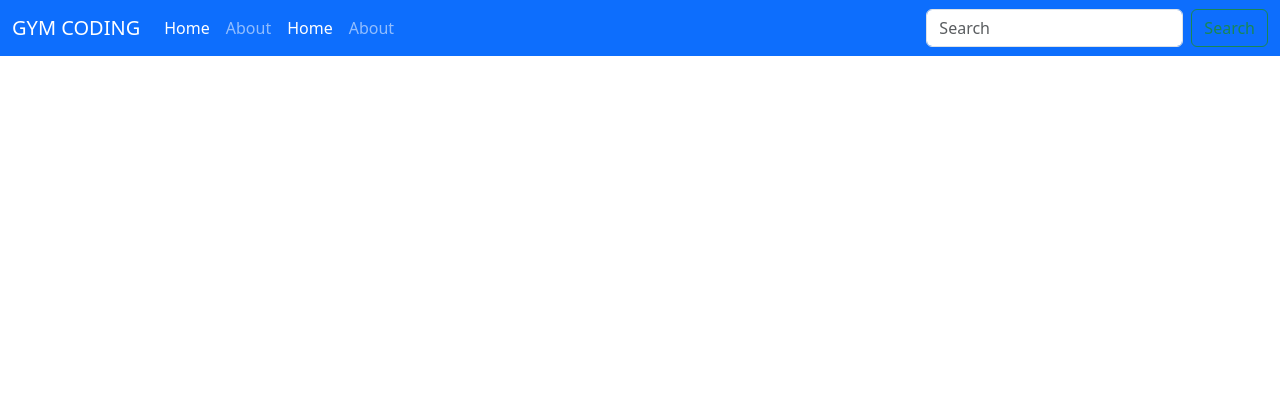
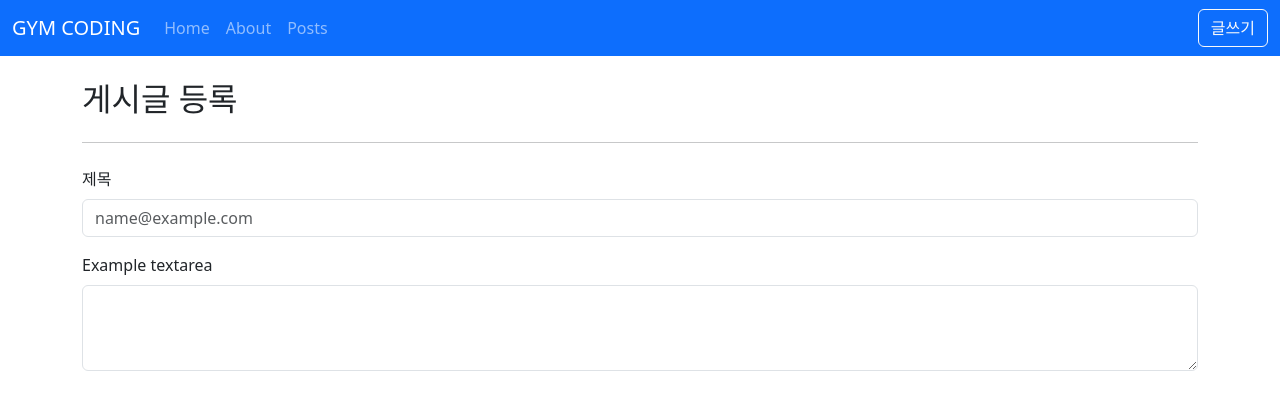
Before and after one commit to youngseoJi/Vue3-Posts, a Vue app: page /posts/create in a window 1280 px wide. Shown: the top 410 px of the page. Built offline with nearby package versions, Linux system fonts and the light colour scheme.

Commit message:
vuerouter 연결해보기

```diff
--- a/src/layouts/TheHeader.vue
+++ b/src/layouts/TheHeader.vue
@@ -17,35 +17,39 @@
 				<div class="collapse navbar-collapse" id="navbarSupportedContent">
 					<ul class="navbar-nav me-auto">
 						<li class="nav-item">
-							<RouterLink class="nav-link active" to="/">Home</RouterLink>
+							<RouterLink class="nav-link" active-class="active" to="/"
+								>Home</RouterLink
+							>
 						</li>
 						<li class="nav-item">
-							<RouterLink class="nav-link" to="/about">About</RouterLink>
+							<RouterLink class="nav-link" active-class="active" to="/about"
+								>About</RouterLink
+							>
 						</li>
 						<li class="nav-item">
-							<a class="nav-link active" aria-current="page" href="#">Home</a>
-						</li>
-						<li class="nav-item">
-							<a class="nav-link" href="#">About</a>
+							<RouterLink class="nav-link" active-class="active" to="/posts"
+								>Posts</RouterLink
+							>
 						</li>
 					</ul>
-					<form class="d-flex" role="search">
-						<input
-							class="form-control me-2"
-							type="search"
-							placeholder="Search"
-							aria-label="Search"
-						/>
-						<button class="btn btn-outline-success" type="submit">
-							Search
+					<div class="d-flex" role="search">
+						<button class="btn btn-outline-light" type="button" @click="goPage">
+							글쓰기
 						</button>
-					</form>
+					</div>
 				</div>
 			</div>
 		</nav>
 	</header>
 </template>
 
-<script setup></script>
+<script setup>
+import { useRouter } from "vue-router";
+
+const router = useRouter();
+const goPage = () => {
+	router.push("/posts/create");
+};
+</script>
 
 <style lang="scss" scoped></style>
--- a/src/router/index.js
+++ b/src/router/index.js
@@ -2,15 +2,42 @@ import { createRouter, createWebHistory } from "vue-router";
 
 import AboutView from "@/views/AboutView.vue";
 import HomeView from "@/views/HomeView.vue";
+import PostCreateView from "@/views/posts/PostCreateView.vue";
+import PostDetailView from "@/views/posts/PostDetailView.vue";
+import PostEditView from "@/views/posts/PostEditView.vue";
+import PostListView from "@/views/posts/PostListView.vue";
 
 const routes = [
 	{
 		path: "/",
+		name: "Home", // 이름이 있는 라우터 설정
 		component: HomeView,
 	},
 	{
 		path: "/about",
+		name: "About",
 		component: AboutView,
+	},
+	{
+		path: "/posts",
+		component: PostListView,
+	},
+	{
+		path: "/posts/create",
+		component: PostCreateView,
+	},
+	// 동적 라우팅
+	// 동일한 페이지를 렝더링 하고 싶다면 ? // 동일한 경로 동일 작성/ :달라지는 것 세미콜론
+	// 동일 라우트 경로/:파라미터
+
+	// 쿼리 또는 hash는 라우터 설정하지 않는다.
+	{
+		path: "/posts/:id",
+		component: PostDetailView,
+	},
+	{
+		path: "/posts/:id/edit",
+		component: PostEditView,
 	},
 ];
 
--- a/src/views/AboutView.vue
+++ b/src/views/AboutView.vue
@@ -1,5 +1,11 @@
 <template>
-	<div><h2>About</h2></div>
+	<div>
+		<h2>About</h2>
+		<p>{{ $route.path }}</p>
+		<button class="btn btn-primary" @click="$router.push('/')">
+			홈으로 이동
+		</button>
+	</div>
 </template>
 
 <script setup></script>
--- a/src/views/HomeView.vue
+++ b/src/views/HomeView.vue
@@ -1,7 +1,18 @@
 <template>
-	<div><h2>Home</h2></div>
+	<div>
+		<h2>Home</h2>
+		<p>{{ $route.path }}</p>
+		<button class="btn btn-primary" @click="goAboutPage">About으로 이동</button>
+	</div>
 </template>
 
-<script setup></script>
+<script setup>
+import { useRouter } from "vue-router";
+
+const router = useRouter();
+const goAboutPage = () => {
+	router.push("/about");
+};
+</script>
 
 <style lang="scss" scoped></style>
--- /dev/null
+++ b/src/views/posts/PostCreateView.vue
@@ -0,0 +1,31 @@
+<template>
+	<div>
+		<h2>게시글 등록</h2>
+		<hr class="my-4" />
+		<form action="">
+			<div class="mb-3">
+				<label for="exampleFormControlInput1" class="form-label">제목</label>
+				<input
+					type="email"
+					class="form-control"
+					id="exampleFormControlInput1"
+					placeholder="name@example.com"
+				/>
+			</div>
+			<div class="mb-3">
+				<label for="exampleFormControlTextarea1" class="form-label"
+					>Example textarea</label
+				>
+				<textarea
+					class="form-control"
+					id="exampleFormControlTextarea1"
+					rows="3"
+				></textarea>
+			</div>
+		</form>
+	</div>
+</template>
+
+<script setup></script>
+
+<style lang="scss" scoped></style>
--- /dev/null
+++ b/src/views/posts/PostDetailView.vue
@@ -0,0 +1,10 @@
+<template>
+	<div>
+		<h2>게시글 상세</h2>
+		<hr class="my-4" />
+	</div>
+</template>
+
+<script setup></script>
+
+<style lang="scss" scoped></style>
--- /dev/null
+++ b/src/views/posts/PostEditView.vue
@@ -0,0 +1,10 @@
+<template>
+	<div>
+		<h2>게시글 수정</h2>
+		<hr class="my-4" />
+	</div>
+</template>
+
+<script setup></script>
+
+<style lang="scss" scoped></style>
--- /dev/null
+++ b/src/views/posts/PostListView.vue
@@ -0,0 +1,10 @@
+<template>
+	<div>
+		<h2>게시글 목록</h2>
+		<hr class="my-4" />
+	</div>
+</template>
+
+<script setup></script>
+
+<style lang="scss" scoped></style>
```
Also changed, not shown: 1 other file (tests, documents, lock files or other folders).
